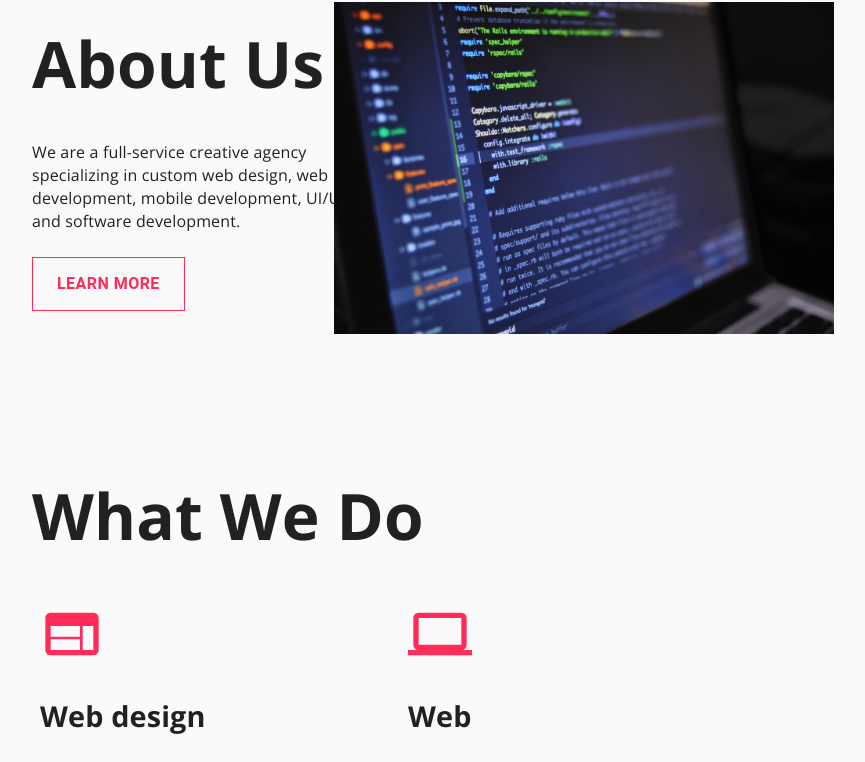
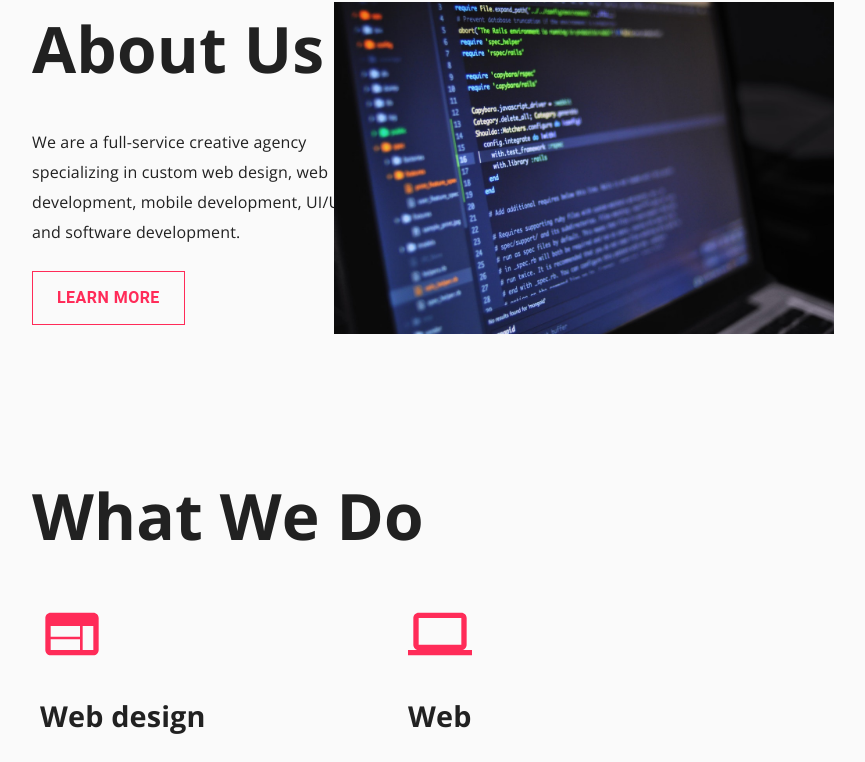
Before and after one commit to maturc/ITcomp, a React (Create React App) app: page / in a window 1280 px wide. Shown: the part 859-1621 px from the top of the page, without its empty margins (240-1105 px from the left). Built offline with nearby package versions, Linux system fonts and the light colour scheme.

Commit message:
final styling

```diff
--- a/src/App.css
+++ b/src/App.css
@@ -38,6 +38,7 @@ h4 {
 p {
   font-size: 1rem;
   white-space: pre-line;
+  line-height: 30px;
 }
 
 .navbar__logo + .navbar__links {
--- a/src/App.sass
+++ b/src/App.sass
@@ -86,6 +86,7 @@ h4
 p
   font-size: 1rem
   white-space: pre-line
+  line-height: 30px
 
 //NAVBAR
 .navbar__logo + .navbar__links
@@ -156,13 +157,13 @@ p
     &-enter
       animation-name: drawer-enter
       animation-duration: 0.2s
-      transition-timing-function: ease-out;
+      transition-timing-function: ease-out
     &-exit
       animation-name: drawer-exit
       animation-duration: 0.2s
       animation-direction: reverse
       transform: translateX(110%)
-      transition-timing-function: ease-in;
+      transition-timing-function: ease-in
 
 //BANNER
 .banner
@@ -556,7 +557,6 @@ p
       background-color: white !important
       color: $hover-red !important
 
-
 //KEYFRAMES
 @keyframes drawer-enter
   0%
```
Also changed, not shown: 1 other file (tests, documents, lock files or other folders).
